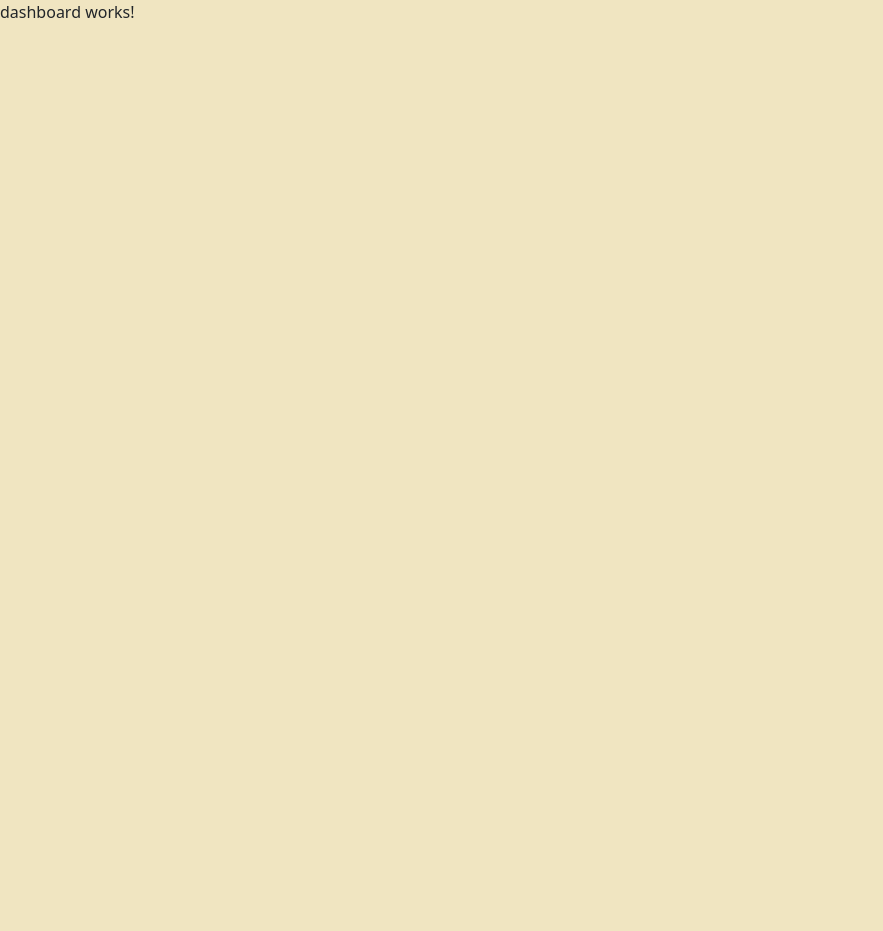
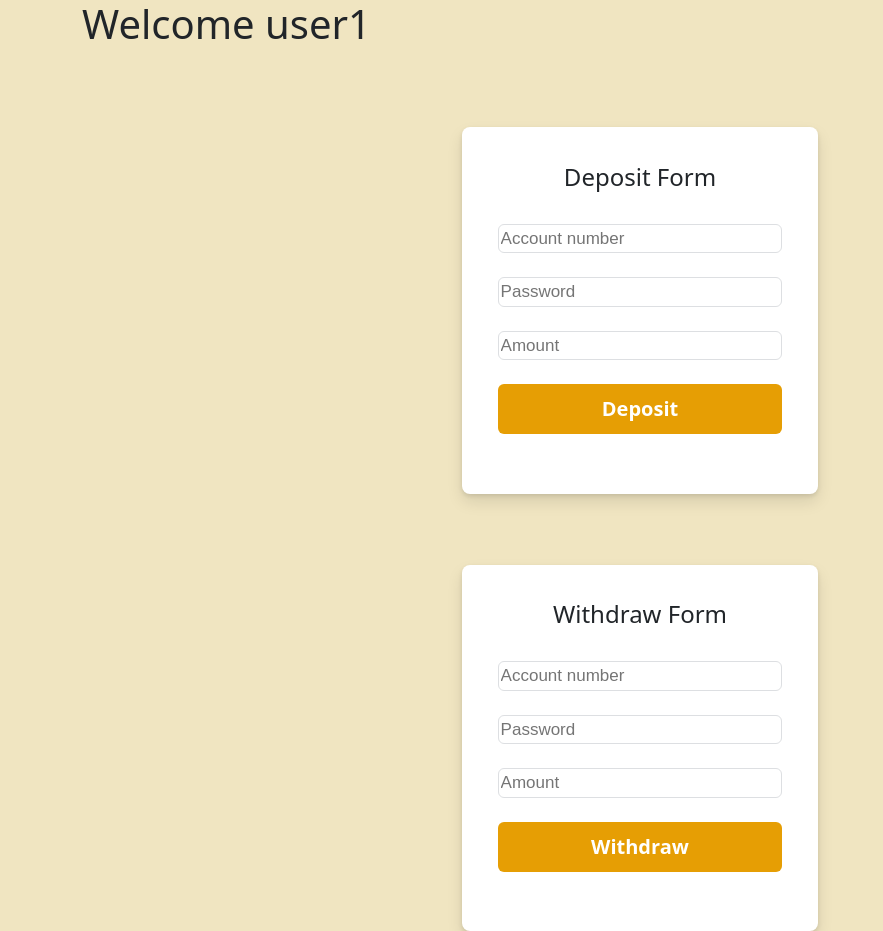
Before and after one commit to LinusJose/BankST, an Angular app: page /dashboard in a window 1280 px wide. Shown: the whole page, without its empty margins (0-883 px from the left). Before the commit the page ends 800 px from the top, so only its background shows below. Built offline with nearby package versions, Linux system fonts and the light colour scheme.

Commit message:
service created for login register

```diff
--- a/src/app/dashboard/dashboard.component.html
+++ b/src/app/dashboard/dashboard.component.html
@@ -1 +1,43 @@
-<p> dashboard works! </p>
+<div class="container">
+    <h1>Welcome {{user}}</h1>
+
+    <div class="row">
+        <div class="col-4"></div>
+        <div class="col-4">
+            <div class="main">
+                <h4>Deposit Form</h4><br>
+                <form>
+                    <input id="accnotext" type="text" class="text" name="accno" placeholder="Account number"> <br><br>
+                    <input id="pwdtext" type="password" class="text" name="pswd" placeholder="Password"><br><br>
+
+                    <input id="amttext" type="text" class="text" name="amount" placeholder="Amount"><br><br>
+
+                    <input type="submit" value="Deposit" class="button butefct"><br><br>
+                </form>
+            </div>
+        </div>
+        <div class="col-4"></div>
+    </div>
+</div>
+
+
+<div class="container">
+
+    <div class="row">
+        <div class="col-4"></div>
+        <div class="col-4">
+            <div class="main">
+                <h4>Withdraw Form</h4><br>
+                <form>
+                    <input id="accnotext" type="text" class="text" name="accno" placeholder="Account number"> <br><br>
+                    <input id="pwdtext" type="password" class="text" name="pswd" placeholder="Password"><br><br>
+
+                    <input id="amttext" type="text" class="text" name="amount" placeholder="Amount"><br><br>
+
+                    <input type="submit" value="Withdraw" class="button butefct"><br><br>
+                </form>
+            </div>
+        </div>
+        <div class="col-4"></div>
+    </div>
+</div>
--- a/src/app/dashboard/dashboard.component.ts
+++ b/src/app/dashboard/dashboard.component.ts
@@ -6,6 +6,7 @@ import { Component, OnInit } from '@angular/core';
   styleUrls: ['./dashboard.component.css']
 })
 export class DashboardComponent implements OnInit {
+  user="user1"
 
   constructor() { }
 
--- /dev/null
+++ b/src/app/data-services.service.ts
@@ -0,0 +1,60 @@
+import { Injectable } from '@angular/core';
+import { Router } from '@angular/router';
+
+@Injectable({
+  providedIn: 'root'
+})
+export class DataServicesService {
+  uname="";
+  acno="";
+  pswd="";
+
+  accountDetails:any= {
+    1000: { acno: 1000, username: "userone", password: "userone", balance: 50000 },
+    1001: { acno: 1001, username: "usertwo", password: "usertwo", balance: 5000 },
+    1002: { acno: 1002, username: "userthree", password: "userthree", balance: 10000 },
+    1003: { acno: 1003, username: "userfour", password: "userfour", balance: 6000 }
+}
+
+
+login(acno:any,pswd:any){
+
+  if(acno in this.accountDetails){
+    if(pswd==this.accountDetails[acno]["password"]){
+      alert("login successfull")
+      return true;
+    }
+    else{
+      alert("failed")
+      return false;
+
+    }
+  }
+}
+
+
+reg(uname:any,acno:any,pswd:any) {
+
+
+  // let user = this.dataserve.accountDetails;
+  if (acno in this.accountDetails) {
+    return false;
+
+  }
+  else {
+    this.accountDetails[acno] = {
+      acno,
+      username: uname,
+      password: pswd,
+      balance: 0
+    }
+    return true;
+
+
+  }
+
+}
+
+
+  constructor(private router:Router) { }
+}
--- a/src/app/login/login.component.html
+++ b/src/app/login/login.component.html
@@ -8,7 +8,7 @@
                 <h5>{{aim}}</h5> </h4><br>
 
 
-
+<form (ngSubmit)="login()">
             <!-- <input id="accnotext" type="text" class="text" [value]="accno" (change)="accChange($event)" placeholder="Account number"><br><br> -->
             <!-- <input id="accnotext" type="text" class="text" [value]="acno" #accno placeholder="Account number"><br><br> -->
             <input id="accnotext" type="text" class="text" [value]="accno" [(ngModel)]="accno" name="acno" placeholder="Account number"><br><br>
@@ -16,14 +16,14 @@
 
             <input id="pwdtext" type="password" class="text" [(ngModel)]="pswd" name="pswd" placeholder="Password" ><br> <br>
             <!-- <input id="pwdtext" type="password" class="text" #pswd placeholder="Password" ><br> <br> -->
-            <input type="button"  (click)="login()" value="Log In" class="button butefct"> <br>
+            <input type="submit"  value="Log In" class="button butefct"> <br>
 
             <!-- <input type="button"  (click)="login(accno,pswd)" value="Log In" class="button butefct"> <br> -->
 
                 <a class="textfp" routerLink="register">Forgotten password?</a>
            <div class="line"></div>
                 <input type="button"  value="Create New Account" (click)="reg()" class="button button1 butefct"> <br><br>
-
+</form>
         </div>
         </div>
 
--- a/src/app/login/login.component.ts
+++ b/src/app/login/login.component.ts
@@ -1,5 +1,6 @@
 import { Component, OnInit } from '@angular/core';
 import { Router } from '@angular/router';
+import { DataServicesService } from '../data-services.service';
 
 @Component({
   selector: 'app-login',
@@ -7,56 +8,43 @@ import { Router } from '@angular/router';
   styleUrls: ['./login.component.css']
 })
 export class LoginComponent implements OnInit {
-  aim="thankyou";
-  accno="account num pls";
+  aim = "thankyou";
+  accno = "account num pls";
   // acno="account num pls";
 
-  pswd="";
-
-  accountDetails:any= {
-    1000: { acno: 1000, username: "userone", password: "userone", balance: 50000 },
-    1001: { acno: 1001, username: "usertwo", password: "usertwo", balance: 5000 },
-    1002: { acno: 1002, username: "userthree", password: "userthree", balance: 10000 },
-    1003: { acno: 1003, username: "userfour", password: "userfour", balance: 6000 }
-}
+  pswd = "";
 
 
-  constructor(private router:Router) { }
+
+  constructor(private router: Router, private dataserve: DataServicesService) { }
 
   ngOnInit(): void {
   }
 
-accChange(event:any){
-  this.accno=event.target.value;
+  accChange(event: any) {
+    this.accno = event.target.value;
     console.log(this.accno);
 
   }
-pwdChange(event:any){
-  this.pswd=event.target.value;
+  pwdChange(event: any) {
+    this.pswd = event.target.value;
     console.log(this.pswd);
   }
 
-// login(a:any,p:any){
-  login(){
-  var acno=this.accno;
-  // var acno=a.value;
-  var pswd=this.pswd;
-  // var pswd=p.value;
-  var users=this.accountDetails;
-  if(acno in users){
-    if(pswd==users[acno]["password"]){
-      alert("login successfull")
+  login() {
+    var acno = this.accno;
+    var pswd = this.pswd;
+
+    const res = this.dataserve.login(acno, pswd)
+    if (res) {
       this.router.navigateByUrl("dashboard")
+
     }
-    else{
+    else {
       alert("failed")
     }
   }
-else{
-  alert("invalid")
-}
-}
-reg(){
+  reg() {
     this.router.navigateByUrl("register")
   }
 }
--- a/src/app/register/register.component.html
+++ b/src/app/register/register.component.html
@@ -8,13 +8,17 @@
                 <h5>{{aim}}</h5> </h4><br>
 
 
+<form (ngSubmit)="reg()">
+    <input id="uname" type="text" class="text"  [(ngModel)]="uname" name="uname" placeholder="user name"><br><br>
+    <input id="acno" type="text" class="text"  [(ngModel)]="acno" name="acno" placeholder="Ac Num"><br><br>
 
-            <input id="uname" type="text" class="text"  [(ngModel)]="uname" name="uname" placeholder="user name"><br><br>
-            <input id="acno" type="text" class="text"  [(ngModel)]="acno" name="acno" placeholder="Ac Num"><br><br>
+    <input id="pswd" type="text" class="text"  [(ngModel)]="pswd" name="pwd" placeholder="Password"><br><br>
 
-            <input id="pswd" type="text" class="text"  [(ngModel)]="pswd" name="pwd" placeholder="Password"><br><br>
+<input type="submit"  value="Register"  class="button button1 butefct"> <br><br>
 
-                <input type="button"  value="Register" (click)="reg()" class="button button1 butefct"> <br><br>
+<a href="">Log In</a>
+</form>
+
 
         </div>
         </div>
--- a/src/app/register/register.component.ts
+++ b/src/app/register/register.component.ts
@@ -1,4 +1,6 @@
 import { Component, OnInit } from '@angular/core';
+import { Router } from '@angular/router';
+import { DataServicesService } from '../data-services.service';
 
 @Component({
   selector: 'app-register',
@@ -6,16 +8,35 @@ import { Component, OnInit } from '@angular/core';
   styleUrls: ['./register.component.css']
 })
 export class RegisterComponent implements OnInit {
-  aim="Register"
-  acno="";
-  pswd="";
-  uname="";
+  aim = "Register"
+  acno = "";
+  pswd = "";
+  uname = "";
 
-  constructor() { }
+  constructor(private dataserve: DataServicesService, private router: Router) { }
 
   ngOnInit(): void {
   }
-reg(){
-  alert("Register clicked")
+
+reg()
+{
+var uname=this.uname;
+var acno=this.acno;
+var pswd=this.pswd;
+
+const result=this.dataserve.reg(uname,acno,pswd)
+
+if(result){
+  alert("registaration successfull")
+  this.router.navigateByUrl("")
+
+
+}
+else{
+  alert("User exists")
+  this.router.navigateByUrl("")
+}
+
+
 }
 }
```
Also changed, not shown: 1 other file (tests, documents, lock files or other folders). Lines whose indentation alone changed are shown as unchanged.
